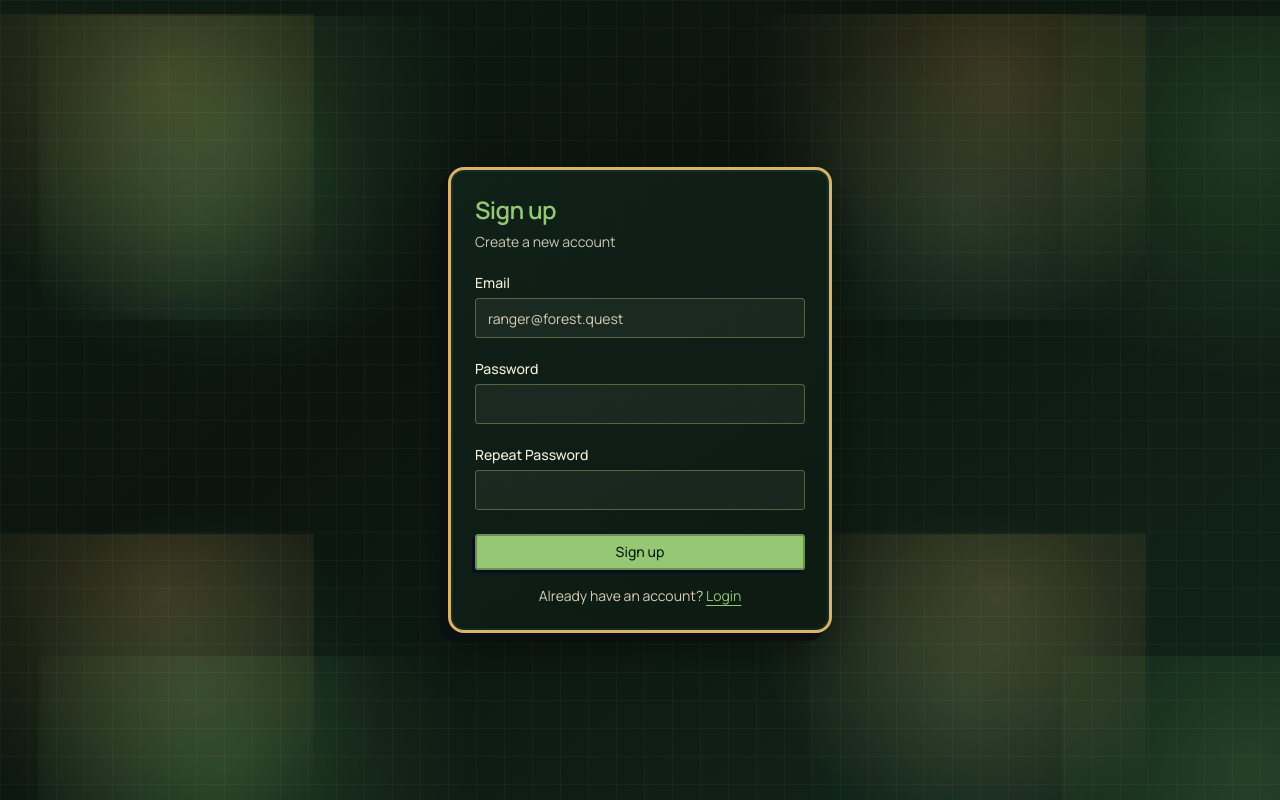
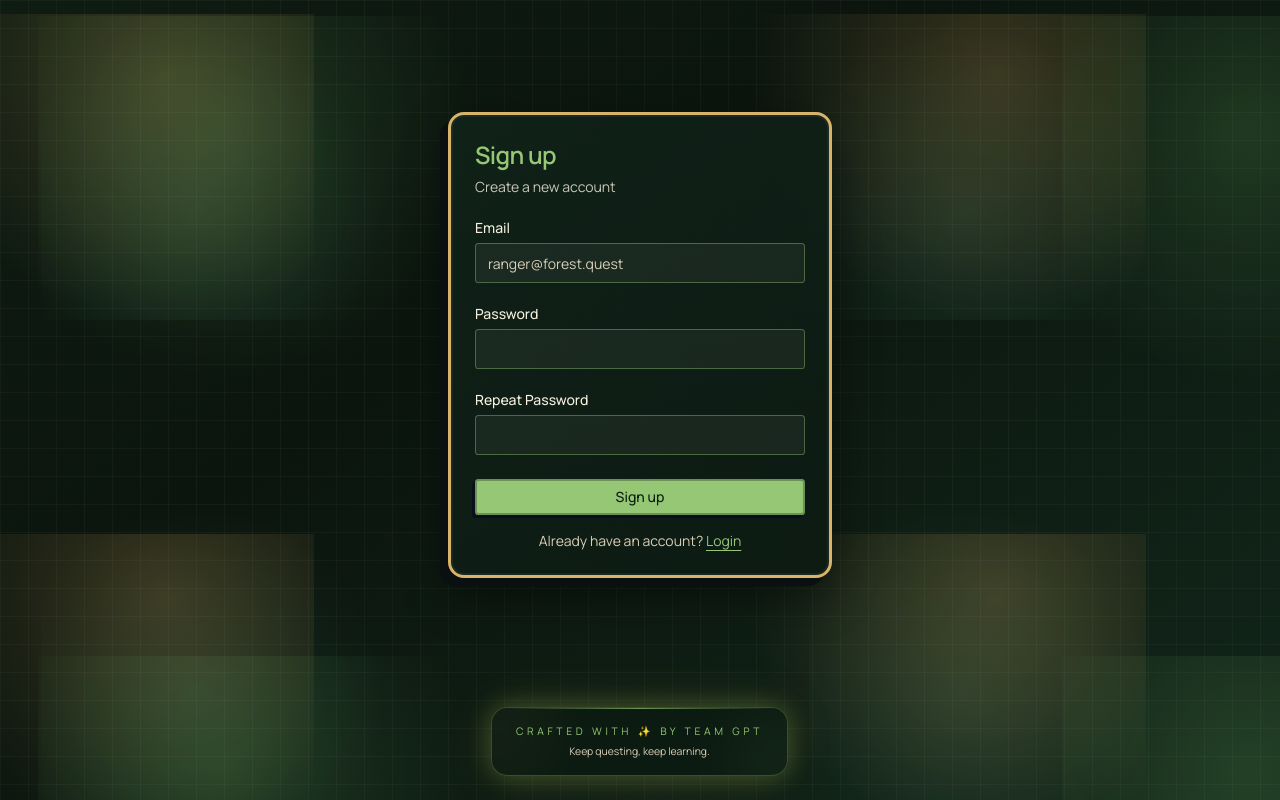
Before and after one commit to nri-professional/gamified-teaching-tools-app, a Next.js app: page /auth/sign-up in a window 1280 px wide. Built offline with nearby package versions, Linux system fonts and the light colour scheme; no server answers.

Commit message:
Add the footer, it's styling, and modify layouts to accomodate.

```diff
--- a/app/auth/error/error.tsx
+++ b/app/auth/error/error.tsx
@@ -8,7 +8,7 @@ export default async function Page({
   const params = await searchParams;
 
   return (
-    <div className="animate-page flex min-h-svh w-full items-center justify-center p-6 md:p-10">
+    <div className="animate-page flex w-full flex-1 items-center justify-center p-6 md:p-10">
       <div className="w-full max-w-sm">
         <div className="flex flex-col gap-6">
           <Card>
--- a/app/auth/forgot-password/page.tsx
+++ b/app/auth/forgot-password/page.tsx
@@ -2,7 +2,7 @@ import { ForgotPasswordForm } from "@/components/forgot-password-form";
 
 export default function Page() {
   return (
-    <div className="animate-page flex min-h-svh w-full items-center justify-center p-6 md:p-10">
+    <div className="animate-page flex w-full flex-1 items-center justify-center p-6 md:p-10">
       <div className="w-full max-w-sm">
         <ForgotPasswordForm />
       </div>
--- a/app/auth/login/page.tsx
+++ b/app/auth/login/page.tsx
@@ -2,7 +2,7 @@ import { LoginForm } from "@/components/login-form";
 
 export default function Page() {
   return (
-    <div className="animate-page flex min-h-svh w-full items-center justify-center p-6 md:p-10">
+    <div className="animate-page flex w-full flex-1 items-center justify-center p-6 md:p-10">
       <div className="w-full max-w-sm">
         <LoginForm />
       </div>
--- a/app/auth/sign-up-success/page.tsx
+++ b/app/auth/sign-up-success/page.tsx
@@ -9,7 +9,7 @@ import Link from "next/link";
 
 export default function Page() {
   return (
-    <div className="animate-page flex min-h-svh w-full items-center justify-center p-6 md:p-10">
+    <div className="animate-page flex w-full flex-1 items-center justify-center p-6 md:p-10">
       <div className="w-full max-w-sm">
         <div className="flex flex-col gap-6">
           <Card>
--- a/app/auth/sign-up/page.tsx
+++ b/app/auth/sign-up/page.tsx
@@ -14,7 +14,7 @@ Prompt: okay I deleted the remote branch, can I just sync my local branches or d
 
 export default function Page() {
   return (
-    <div className="animate-page flex min-h-svh w-full items-center justify-center p-6 md:p-10">
+    <div className="animate-page flex w-full flex-1 items-center justify-center p-6 md:p-10">
       <div className="w-full max-w-sm">
         <SignUpForm />
       </div>
--- a/app/auth/update-password/page.tsx
+++ b/app/auth/update-password/page.tsx
@@ -2,7 +2,7 @@ import { UpdatePasswordForm } from "@/components/update-password-form";
 
 export default function Page() {
   return (
-    <div className="animate-page flex min-h-svh w-full items-center justify-center p-6 md:p-10">
+    <div className="animate-page flex w-full flex-1 items-center justify-center p-6 md:p-10">
       <div className="w-full max-w-sm">
         <UpdatePasswordForm />
       </div>
--- a/app/globals.css
+++ b/app/globals.css
@@ -139,3 +139,24 @@
 .animate-page {
   animation: fade-slide-in 340ms ease-out;
 }
+
+@keyframes footer-glisten {
+  from {
+    opacity: 0;
+    transform: translateY(18px) scale(0.96);
+    filter: blur(6px);
+    box-shadow: none;
+  }
+  to {
+    opacity: 1;
+    transform: translateY(0) scale(1);
+    filter: blur(0);
+    box-shadow:
+      0 0 25px rgba(143, 191, 63, 0.25),
+      0 0 45px rgba(215, 180, 106, 0.2);
+  }
+}
+
+.animate-footer {
+  animation: footer-glisten 420ms ease-out both;
+}
--- a/app/layout.tsx
+++ b/app/layout.tsx
@@ -1,6 +1,7 @@
 import type { Metadata } from "next";
 import { Press_Start_2P, Manrope } from "next/font/google";
 import { ThemeProvider } from "next-themes";
+import { SiteFooter } from "@/components/site-footer";
 import "./globals.css";
 
 const defaultUrl = process.env.VERCEL_URL
@@ -42,7 +43,10 @@ export default function RootLayout({
           enableSystem
           disableTransitionOnChange
         >
-          {children}
+          <div className="flex min-h-screen flex-col">
+            <div className="flex flex-1 flex-col">{children}</div>
+            <SiteFooter />
+          </div>
         </ThemeProvider>
       </body>
     </html>
--- a/app/protected/layout.tsx
+++ b/app/protected/layout.tsx
@@ -21,7 +21,7 @@ export default function ProtectedLayout({
   children: React.ReactNode;
 }) {
   return (
-    <main className="relative min-h-screen overflow-hidden bg-gradient-to-b from-transparent via-transparent to-black/20">
+    <main className="relative flex min-h-full flex-col overflow-hidden bg-gradient-to-b from-transparent via-transparent to-black/20">
       <div className="pointer-events-none absolute inset-0">
         <div className="absolute -left-24 top-0 h-64 w-64 rounded-full bg-[radial-gradient(circle,rgba(116,191,99,0.18),transparent_60%)] blur-3xl" />
         <div className="absolute right-0 top-24 h-72 w-72 rounded-full bg-[radial-gradient(circle,rgba(215,180,106,0.23),transparent_55%)] blur-3xl" />
--- a/components/BackgroundWrapper.tsx
+++ b/components/BackgroundWrapper.tsx
@@ -4,7 +4,7 @@ type BackgroundWrapperProps = {
 
 export default function BackgroundWrapper({ children }: BackgroundWrapperProps) {
   return (
-    <div className="relative min-h-svh w-full overflow-hidden">
+    <div className="relative min-h-full w-full overflow-hidden">
       {/* Blurred Background Image */}
       <div
         className="absolute inset-0 bg-cover bg-center bg-no-repeat blur-md brightness-75"
--- /dev/null
+++ b/components/site-footer.tsx
@@ -0,0 +1,24 @@
+export function SiteFooter() {
+  return (
+    <footer className="px-4 pb-6 pt-4 text-foreground">
+      <div className="mx-auto flex w-full max-w-6xl justify-center">
+        <div className="animate-footer relative inline-flex max-w-full flex-col items-center overflow-hidden rounded-2xl border border-primary/30 bg-[#0c1b12]/85 px-6 py-4 text-center backdrop-blur-xl supports-[backdrop-filter]:bg-[#0c1b12]/75">
+          <div className="pointer-events-none absolute inset-0">
+            <div className="absolute left-4 right-4 top-0 h-px bg-gradient-to-r from-transparent via-primary/70 to-transparent" />
+            <div className="absolute -right-10 top-1 h-24 w-24 rounded-full bg-[radial-gradient(circle,rgba(189,237,145,0.2),transparent_65%)] blur-2xl" />
+            <div className="absolute -left-10 bottom-0 h-24 w-24 rounded-full bg-[radial-gradient(circle,rgba(239,195,125,0.22),transparent_60%)] blur-2xl" />
+          </div>
+
+          <div className="relative flex flex-col items-center gap-1">
+            <p className="text-[0.65rem] uppercase tracking-[0.35em] text-primary">
+              Crafted with ✨ by Team GPT
+            </p>
+            <p className="text-[0.65rem] text-muted-foreground">
+              Keep questing, keep learning.
+            </p>
+          </div>
+        </div>
+      </div>
+    </footer>
+  );
+}
```
Also changed, not shown: 1 other file (tests, documents, lock files or other folders).
